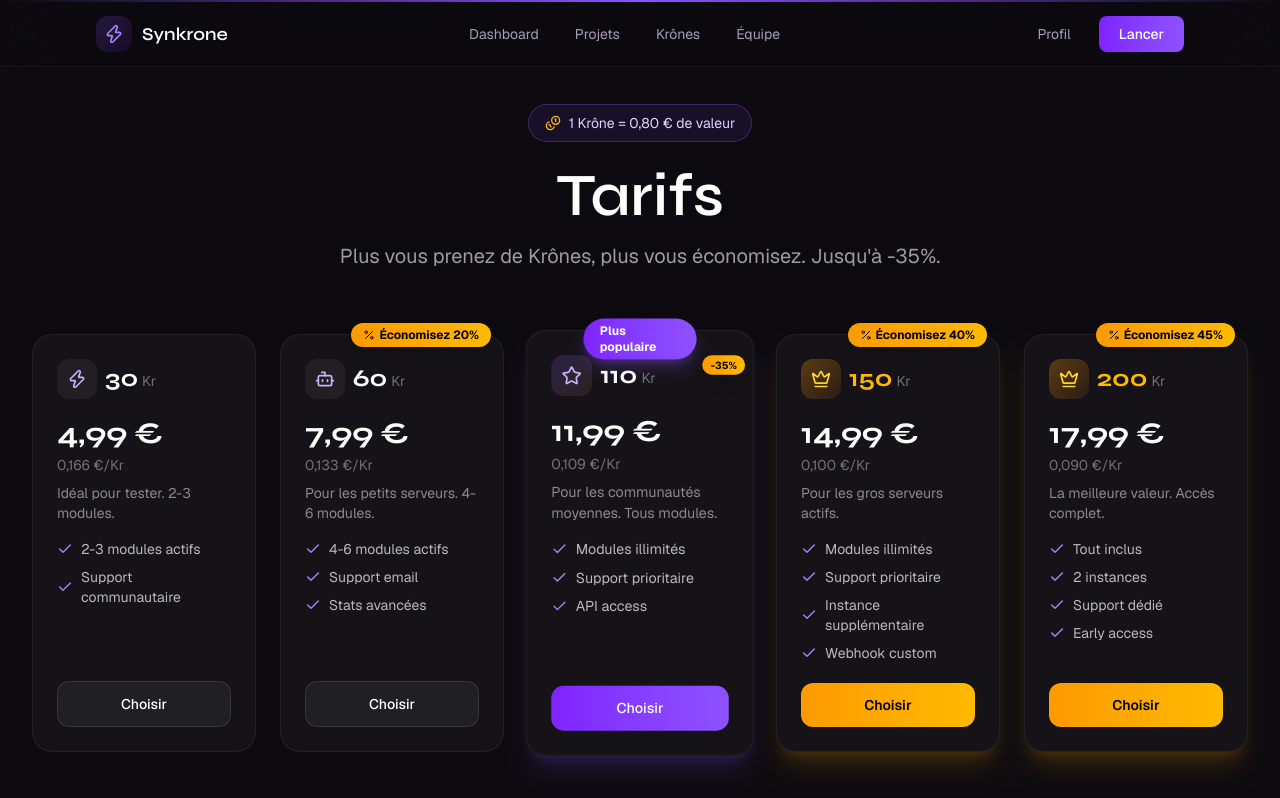
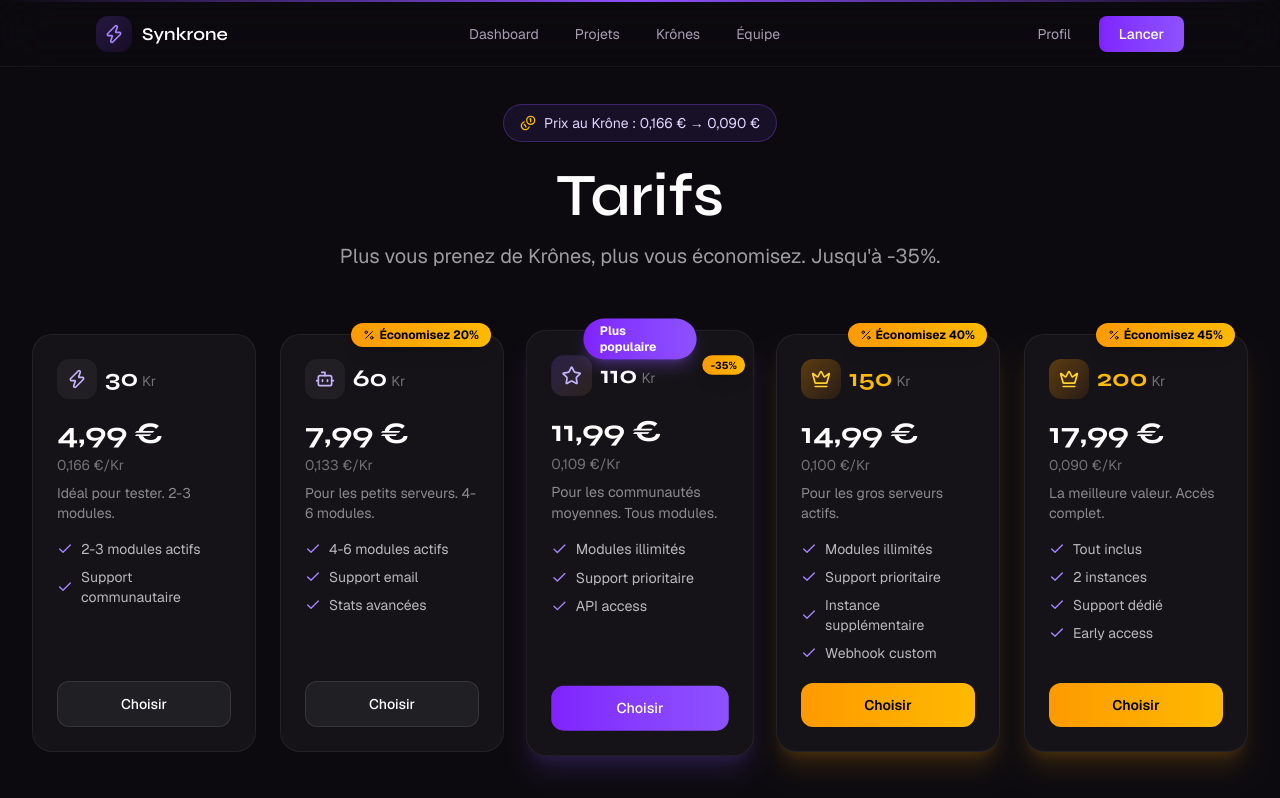
Before and after one commit to Annonnyx/Synrkone-DEV, a Next.js app: page /pricing in a window 1280 px wide. Shown: the top 798 px of the page. Built offline with nearby package versions, Linux system fonts and the light colour scheme.

Commit message:
fix: update Krone value badge to match actual pricing
- Changed from '1 Krône = 0,80 € de valeur' to 'Prix au Krône : 0,166 € → 0,090 €'
- This reflects the actual unit prices shown in the offers

```diff
--- a/src/app/pricing/page.tsx
+++ b/src/app/pricing/page.tsx
@@ -94,7 +94,7 @@ export default function PricingPage() {
       <div className="text-center mb-16">
         <span className="inline-flex items-center gap-2 rounded-full border border-violet-500/30 bg-violet-500/10 px-4 py-2 text-sm text-violet-200 mb-6">
           <Coins className="h-4 w-4 text-amber-400" />
-          1 Krône = 0,80 € de valeur
+          Prix au Krône : 0,166 € → 0,090 €
         </span>
         <h1 className="font-display text-5xl font-semibold text-white sm:text-6xl">Tarifs</h1>
         <p className="mt-4 text-xl text-white/60 max-w-2xl mx-auto">
```
